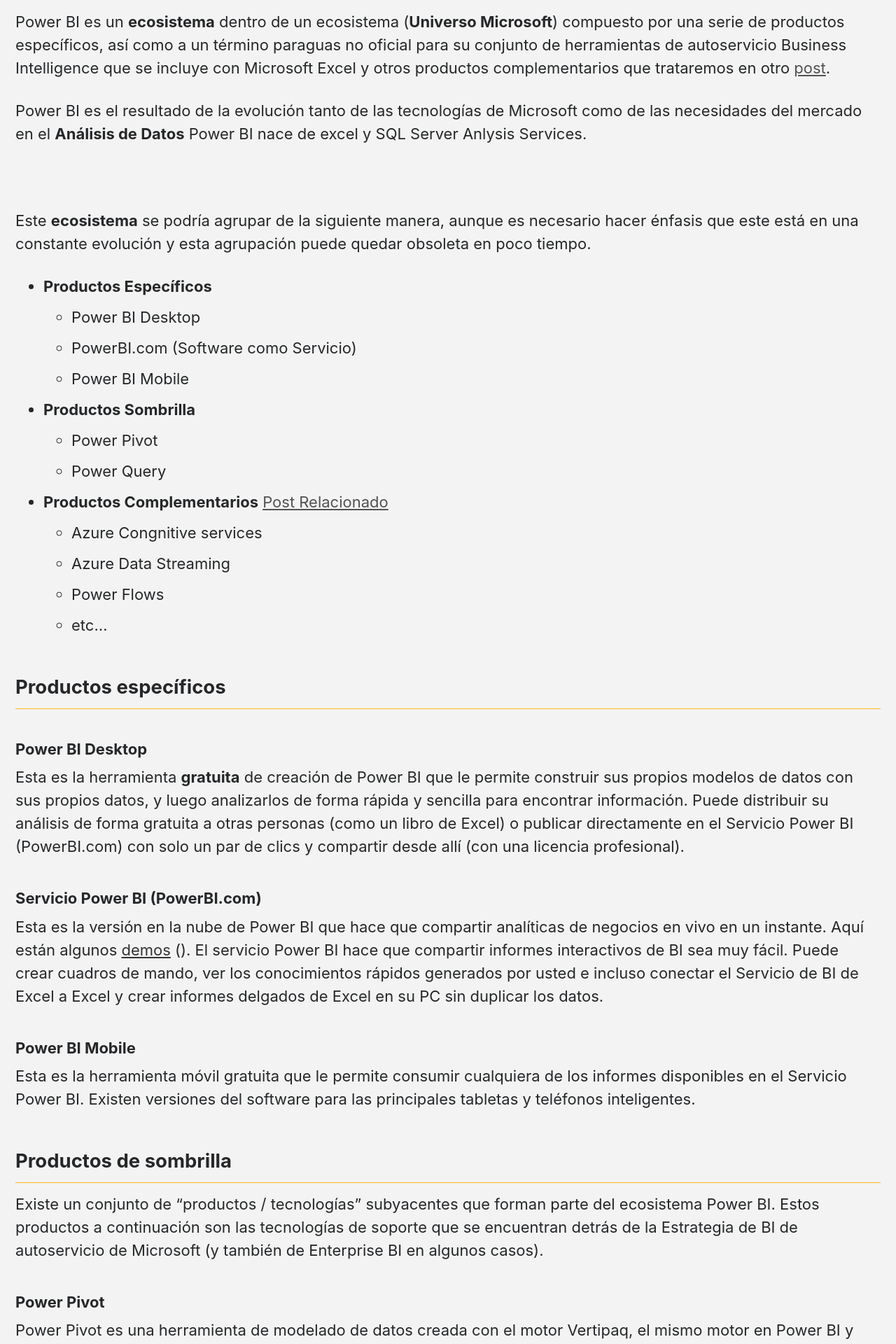
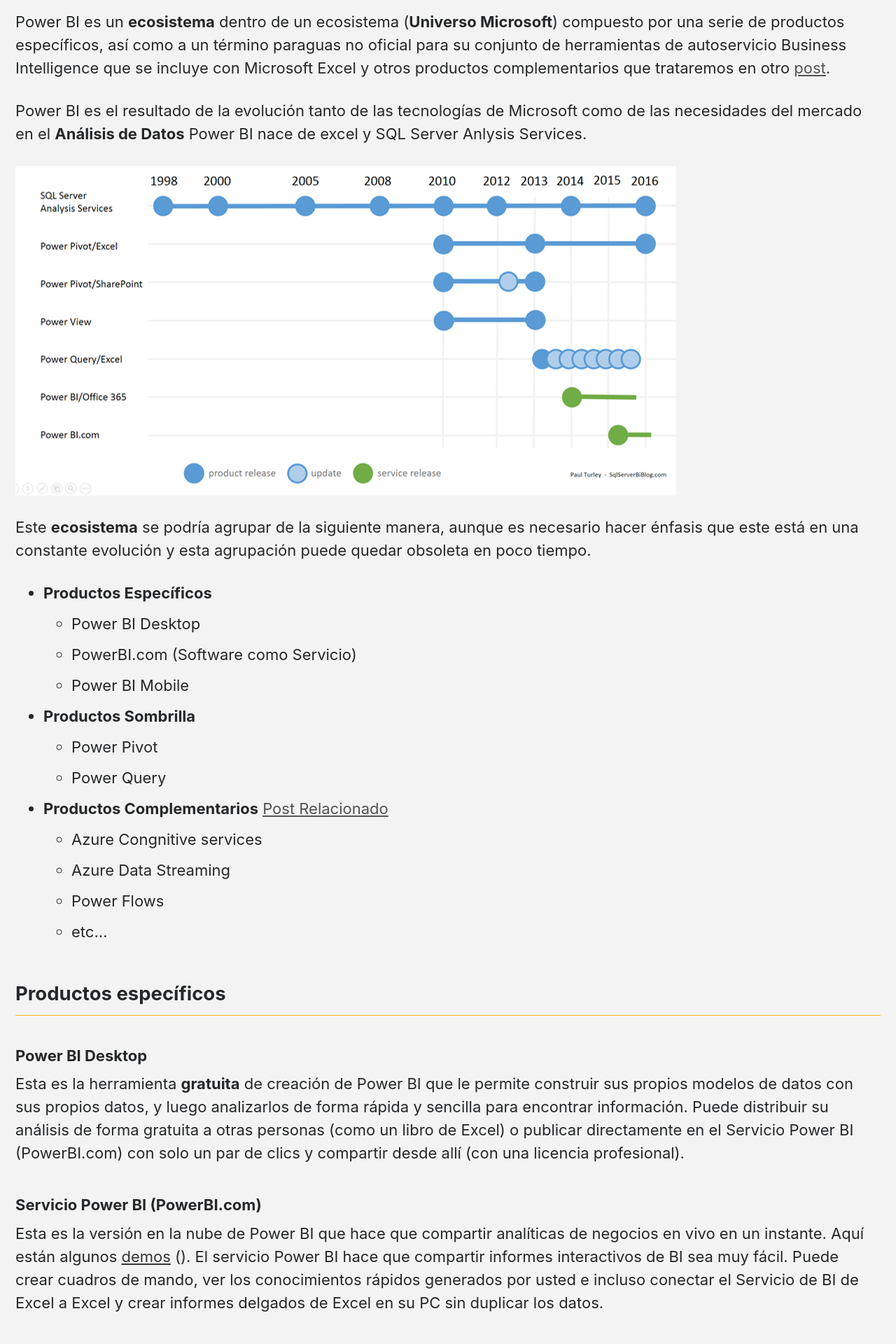
Before and after one commit to cepobia/cepobia.github.io, a Jekyll site: the page built from _posts/2019-04-25-Que es Power BI.md, in a window 1280 px wide. Shown: the part 738-2658 px from the top of the page at 70% size. Built offline with Jekyll 4.4.1, drawn with Linux system fonts in a browser that asks for light colours; cached includes are drawn as plain includes; nearby versions of some CDN libraries; comment, search, counter and statistics services are not loaded.

Commit message:
fix image post

```diff
--- a/_posts/2019-04-25-Que es Power BI.md
+++ b/_posts/2019-04-25-Que es Power BI.md
@@ -14,7 +14,7 @@
 
 Power BI es el resultado de la evolución tanto de las tecnologías de Microsoft como de las necesidades del mercado en el **Análisis de Datos** Power BI nace de excel y SQL Server Anlysis Services.
 
-![](assets/images/post/queespowerbi/PBIhistory.png)
+![](/assets/images/post/queespowerbi/PBIhistory.png)
 
 Este **ecosistema** se podría agrupar de la siguiente manera, aunque es necesario hacer énfasis que este está en una constante evolución y esta agrupación puede quedar obsoleta en poco tiempo.
 
```
Also changed, not shown: other parts of _posts/2019-04-25-Que es Power BI.md (+1 -1 lines).
